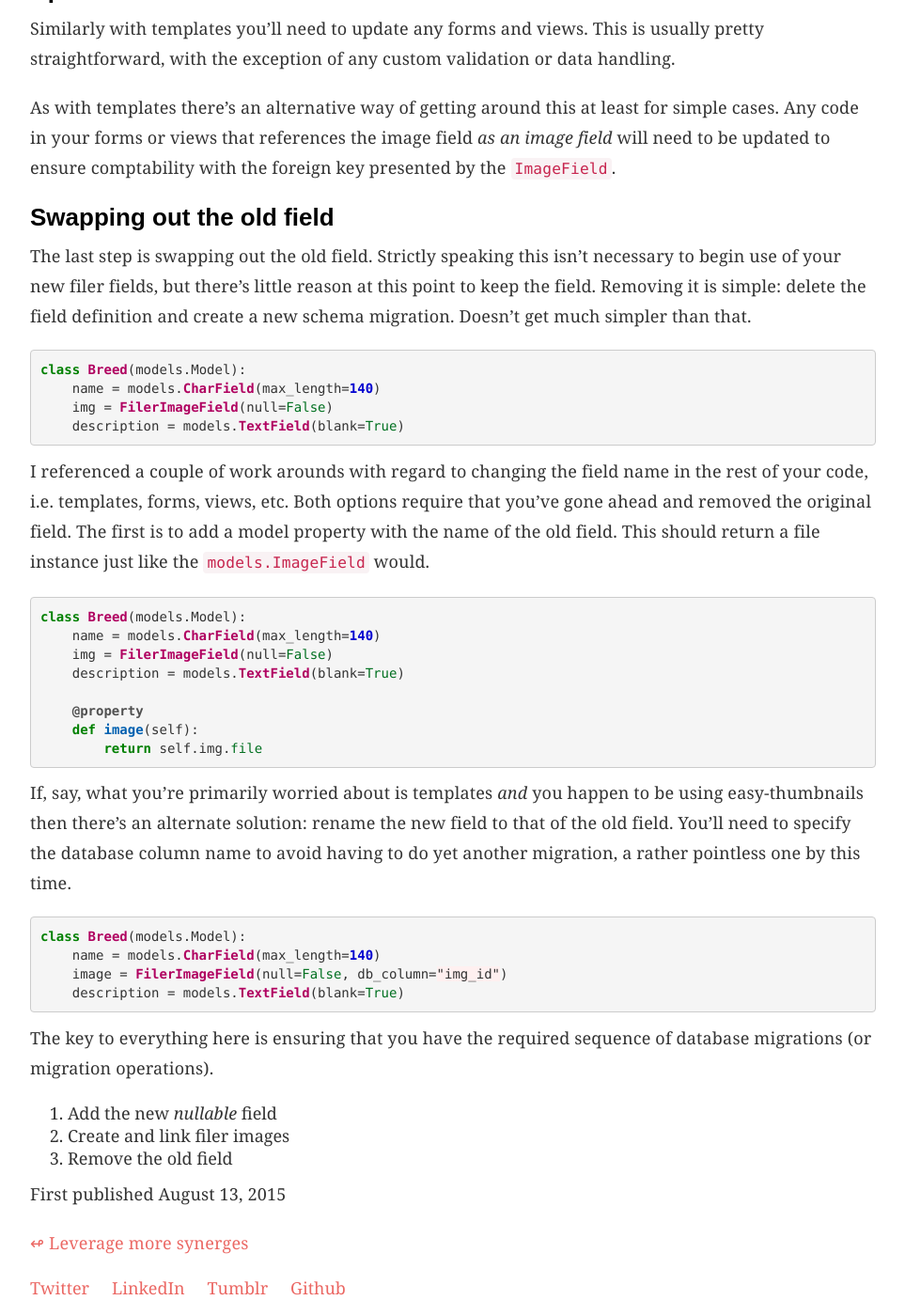
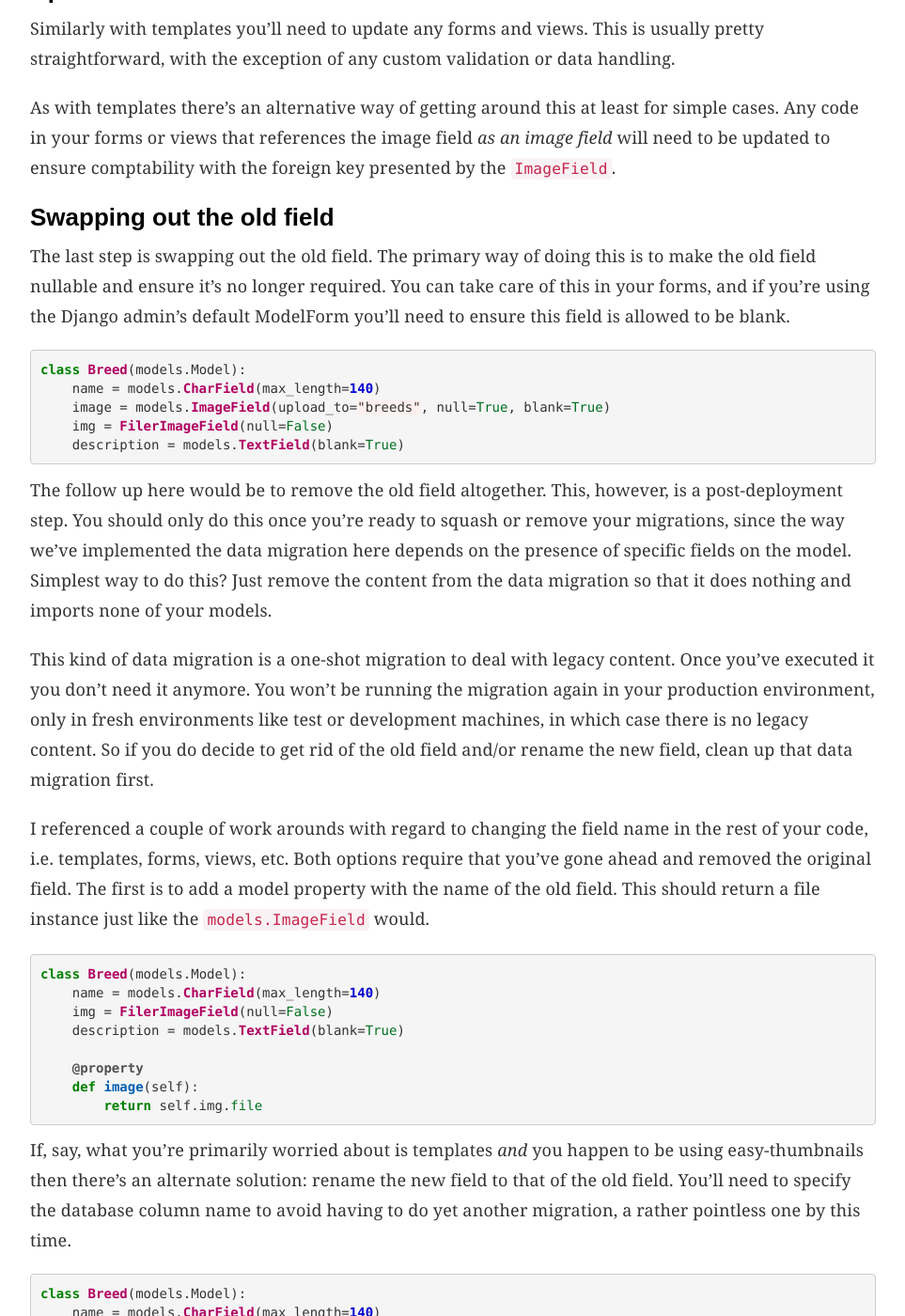
Before and after one commit to bennylope/bennylope.github.com, a Jekyll site: the page built from _posts/2015-08-13-django-filer-migrations.md, in a window 1280 px wide and 1400 px high, scrolled down 4178 px. Shown: the whole window at 94% size, without its empty margins (158-1121 px from the left). Built offline with Jekyll 4.4.1, drawn with Linux system fonts in a browser that asks for light colours; some web fonts are replaced; comment, search, counter and statistics services are not loaded; some of the changed text lies outside the part shown.

Commit message:
Edits steps in filer post

```diff
--- a/_posts/2015-08-13-django-filer-migrations.md
+++ b/_posts/2015-08-13-django-filer-migrations.md
@@ -231,18 +231,35 @@ comptability with the foreign key presented by the `ImageField`.
 
 ### Swapping out the old field
 
-The last step is swapping out the old field. Strictly speaking this
-isn't necessary to begin use of your new filer fields, but there's
-little reason at this point to keep the field. Removing it is simple:
-delete the field definition and create a new schema migration. Doesn't
-get much simpler than that.
+The last step is swapping out the old field. The primary way of doing
+this is to make the old field nullable and ensure it's no longer
+required. You can take care of this in your forms, and if you're using
+the Django admin's default ModelForm you'll need to ensure this field is
+allowed to be blank.
 
 {% highlight python %}
 class Breed(models.Model):
     name = models.CharField(max_length=140)
+    image = models.ImageField(upload_to="breeds", null=True, blank=True)
     img = FilerImageField(null=False)
     description = models.TextField(blank=True)
 {% endhighlight %}
+
+The follow up here would be to remove the old field altogether. This,
+however, is a post-deployment step. You should only do this once you're
+ready to squash or remove your migrations, since the way we've
+implemented the data migration here depends on the presence of specific
+fields on the model. Simplest way to do this? Just remove the content
+from the data migration so that it does nothing and imports none of your
+models.
+
+This kind of data migration is a one-shot migration to deal with
+legacy content. Once you've executed it you don't need it anymore. You
+won't be running the migration again in your production environment,
+only in fresh environments like test or development machines, in which
+case there is no legacy content. So if you do decide to get rid of the
+old field and/or rename the new field, clean up that data migration
+first.
 
 I referenced a couple of work arounds with regard to changing the field
 name in the rest of your code, i.e. templates, forms, views, etc. Both
@@ -275,9 +292,13 @@ class Breed(models.Model):
     description = models.TextField(blank=True)
 {% endhighlight %}
 
+### Rehashing the game plan
+
 The key to everything here is ensuring that you have the required
-sequence of database migrations (or migration operations).
+sequence of database migrations.
 
 1. Add the new _nullable_ field
 2. Create and link filer images
-3. Remove the old field
+3. Make the old field nullable
+4. Deploy
+5. Remove the old field and clean up migrations (optional)
```
